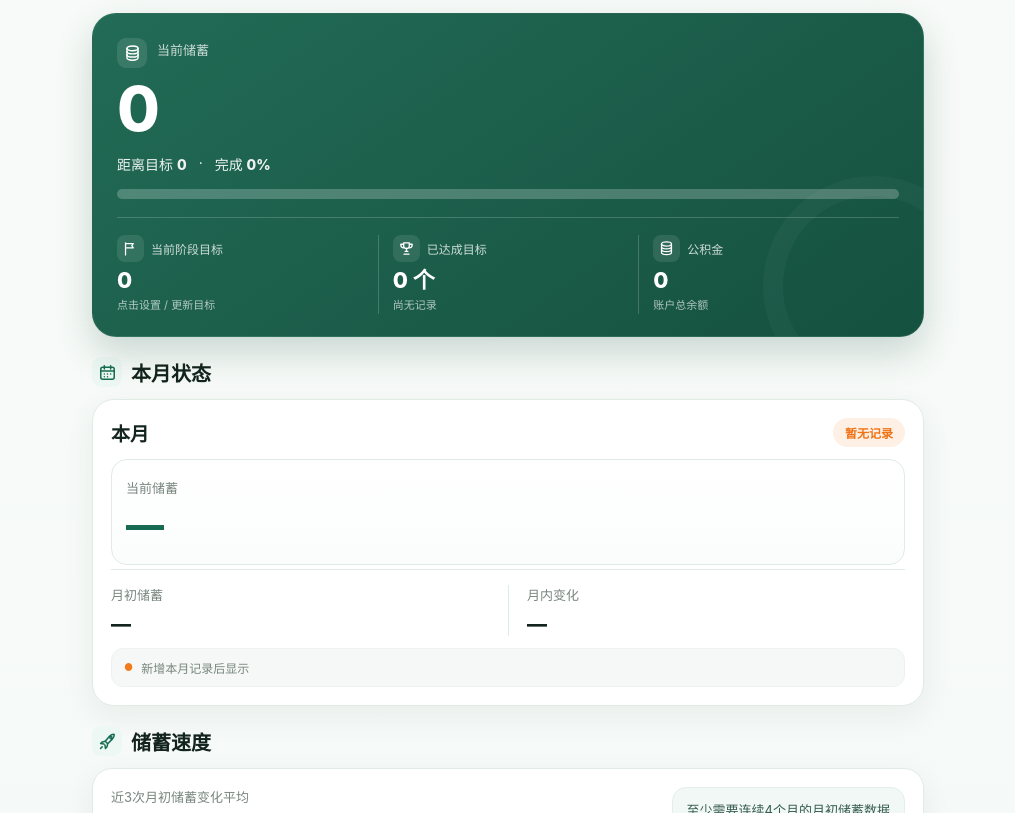
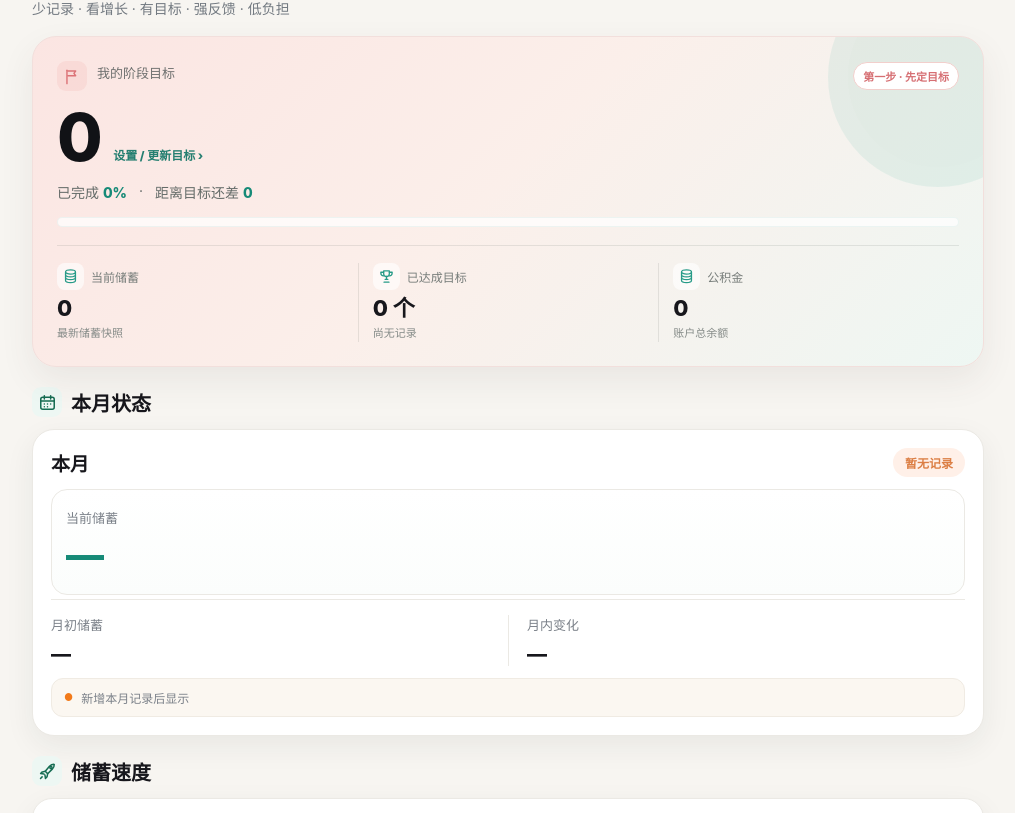
Before and after one commit to 5yy5y4jvrj-tech/savings-dashboard, a plain HTML site: page index.html in a window 1280 px wide. Shown: the part 98-911 px from the top of the page, without its empty margins (132-1147 px from the left). Drawn offline with Linux system fonts and the light colour scheme.

Commit message:
Add files via upload

```diff
--- a/index.html
+++ b/index.html
@@ -6,7 +6,7 @@
 <meta name="theme-color" content="#f6f9f7">
 <meta name="apple-mobile-web-app-capable" content="yes">
 <meta name="apple-mobile-web-app-title" content="财富仪表盘">
-<title>储蓄成长仪表盘 · Product V1.0</title>
+<title>正在暴富中 · Building My Wealth</title>
 <link rel="manifest" href="manifest.webmanifest">
 <link rel="apple-touch-icon" href="apple-touch-icon.png">
 <link rel="icon" href="favicon-32.png">
@@ -446,20 +446,131 @@ input,textarea,.yearSelect{background:#fbfdfc}
 @media(min-width:650px){.onboardingWrap{align-items:center}}
 
 </style>
+
+<style id="product-v11-theme">
+:root{
+  --bg:#f7f5f1;
+  --card:#ffffff;
+  --text:#17171c;
+  --muted:#7b8189;
+  --line:#ebe9e4;
+  --blue:#279b88;
+  --green:#279b88;
+  --red:#e66f7a;
+  --orange:#e79a62;
+  --pink:#efa9a6;
+  --pink-soft:#fbe9e6;
+  --green-soft:#e8f4f0;
+  --cream:#fbf6ee;
+  --shadow:0 10px 30px rgba(35,42,40,.065);
+}
+body{background:var(--bg);color:var(--text)}
+.wrap{max-width:980px}
+header{align-items:center}
+h1{font-size:30px;letter-spacing:.02em;color:#111216}
+.brandEn{font-size:12px;letter-spacing:.13em;text-transform:uppercase;color:#8a8f95;margin-top:2px}
+header .sub{margin-top:9px;color:#727980}
+.productTag{color:#247e70;background:var(--green-soft);border-color:#d8ebe5}
+.card{border-color:var(--line);box-shadow:var(--shadow)}
+.btn{border-color:var(--line);background:#fff;color:var(--text)}
+.btn.primary{background:#279b88;border-color:#279b88;color:#fff}
+input,textarea,.yearSelect{border-color:var(--line);background:#fdfcf9}
+input:focus,textarea:focus{border-color:#70b9ac;box-shadow:0 0 0 3px rgba(39,155,136,.10)}
+.small{background:var(--green-soft);color:#247e70}
+
+/* Goal is the first and strongest action, but avoids flooding the screen with green. */
+.hero{
+  position:relative;
+  overflow:hidden;
+  padding:24px;
+  background:linear-gradient(135deg,#fbe5e2 0%,#fbefea 48%,#eef7f3 100%);
+  color:var(--text);
+  border:1px solid #f2dfdc;
+  box-shadow:0 14px 34px rgba(74,62,58,.08);
+}
+.hero:after{
+  content:"";
+  position:absolute;
+  width:180px;height:180px;border-radius:50%;
+  right:-65px;top:-70px;
+  background:rgba(39,155,136,.09);
+  pointer-events:none;
+}
+.hero .label,.hero .hint{color:#6e706f}
+.heroTopLine{position:relative;z-index:1}
+.heroTopLine .iconBadge{background:rgba(239,169,166,.20);color:#dc7377}
+.heroTopLine .iconBadge .icon{color:#dc7377}
+.goalFirstTag{
+  margin-left:auto;
+  background:#fff;
+  color:#d66f73;
+  border:1px solid #f2cfcc;
+  padding:5px 9px;
+  border-radius:999px;
+  font-size:11px;
+  font-weight:800;
+}
+.heroGoalButton{
+  position:relative;z-index:1;
+  display:flex;align-items:flex-end;gap:12px;
+  border:0;background:transparent;padding:0;margin:7px 0 12px;
+  text-align:left;color:inherit;
+}
+.heroValue{color:#111216;font-size:clamp(48px,13vw,66px);margin:6px 0 0}
+.heroEditHint{font-size:12px;color:#247e70;font-weight:800;padding-bottom:7px}
+.heroMeta{position:relative;z-index:1;color:#656c69}
+.heroMeta strong{color:#168a77}
+.hero .bar{position:relative;z-index:1;background:rgba(255,255,255,.72);border:1px solid rgba(39,155,136,.08)}
+.hero .bar span{background:linear-gradient(90deg,#279b88,#65b7a7)}
+.heroInfoGrid{position:relative;z-index:1;border-top-color:rgba(70,84,78,.12)}
+.heroInfoItem+.heroInfoItem{border-left-color:rgba(70,84,78,.12)}
+.heroInfoHead{color:#777d7a}
+.heroInfoHead .iconBadge{background:rgba(255,255,255,.62);color:#279b88}
+.heroInfoValue{color:#17171c}
+.heroInfoSub{color:#858b88}
+.heroInfoLink{color:#17171c}
+
+/* Supporting colors: green for growth/action, blush for consumption/status, cream for neutral areas. */
+.monthCurrent,.pos,.chartSummary strong{color:#168a77}
+.badge.running{background:#fff0e8;color:#dc7f45}
+.badge.done{background:#e8f5f0;color:#168a77}
+.monthNote{background:#fbf7f1;border-color:#f0ebe3}
+.speedEta{background:#eef7f3}
+.yearHighlightItem:nth-child(1) .iconBadge{background:#fff2e8;color:#d88b52}
+.yearHighlightItem:nth-child(2) .iconBadge{background:#e8f5f0;color:#279b88}
+.yearHighlightItem:nth-child(3) .iconBadge{background:#fbe9e6;color:#df7c7e}
+.legendDot.start{background:#279b88}
+.legendDot.end{background:#efa9a6}
+.recordTable td.consume{color:#dc7f45}
+.neg{color:#df7078}
+.onboardingWrap{background:rgba(31,35,34,.42)}
+.onboarding{box-shadow:0 24px 70px rgba(39,50,46,.18)}
+.onboardingStep{background:#fbfaf7;border-color:#ece9e2}
+.onboardingNum{background:#279b88}
+.demoBanner button{background:#279b88}
+.emptyGuide{border-color:#b9dcd4;background:#f3faf7}
+.emptyGuide strong{color:#247e70}
+@media(max-width:560px){
+  .goalFirstTag{font-size:10px;padding:4px 7px}
+  .heroGoalButton{display:block}
+  .heroEditHint{padding:0 0 3px}
+}
+</style>
+
 </head>
 <body>
 <div class="wrap">
-<header><div><h1>财富仪表盘</h1><div class="sub">所有原始金额均由你手动填写，月末金额可后补</div></div><div class="updated" id="updated">尚未更新</div></header>
+<header><div><div class="brandLine"><div><h1>正在暴富中</h1><div class="brandEn">Building My Wealth</div></div></div><div class="sub">少记录 · 看增长 · 有目标 · 强反馈 · 低负担</div></div><div class="updated" id="updated">尚未更新</div></header>
 <div class="hero">
-<div class="heroTopLine"><span id="heroCoinsIcon"></span><div class="label">当前储蓄</div></div>
-<div class="heroValue" id="currentValue">0</div>
-<div class="heroMeta"><span>距离目标 <strong id="remainingValue">0</strong></span><span>·</span><span>完成 <strong id="rate">0%</strong></span></div>
+<div class="heroTopLine"><span id="heroFlagIcon"></span><div class="label">我的阶段目标</div><span class="goalFirstTag">第一步 · 先定目标</span></div>
+<button class="heroGoalButton" id="openTarget"><div class="heroValue" id="targetValue">0</div><div class="heroEditHint">设置 / 更新目标 ›</div></button>
+<div class="heroMeta"><span>已完成 <strong id="rate">0%</strong></span><span>·</span><span>距离目标还差 <strong id="remainingValue">0</strong></span></div>
 <div class="bar"><span id="bar"></span></div>
 <div class="heroInfoGrid">
   <div class="heroInfoItem">
-    <div class="heroInfoHead"><span id="heroFlagIcon"></span><span>当前阶段目标</span></div>
-    <button class="heroInfoLink" id="openTarget"><div class="heroInfoValue" id="targetValue">0</div></button>
-    <div class="heroInfoSub">点击设置 / 更新目标</div>
+    <div class="heroInfoHead"><span id="heroCoinsIcon"></span><span>当前储蓄</span></div>
+    <div class="heroInfoValue" id="currentValue">0</div>
+    <div class="heroInfoSub">最新储蓄快照</div>
   </div>
   <div class="heroInfoItem">
     <div class="heroInfoHead"><span id="heroTrophyIcon"></span><span>已达成目标</span></div>
@@ -536,10 +647,10 @@ input,textarea,.yearSelect{background:#fbfdfc}
 <div class="modalWrap" id="modal"><div class="modal"><h3>设置储蓄目标</h3><p>目标只影响进度计算，不会修改月度记录。</p><label for="targetInput">目标金额</label><input id="targetInput" type="number" min="0" step="0.01" inputmode="decimal" placeholder="请手动填写"><div class="formBtns"><button class="btn" id="closeModal">取消</button><button class="btn primary" id="saveTarget">保存目标</button></div></div></div>
 <div class="modalWrap" id="goalHistoryModal"><div class="modal"><h3>我的储蓄里程碑</h3><p>阶段目标达成后保留记录，再设置下一个目标。</p><div class="goalModalList" id="goalHistoryList"></div><div class="formBtns"><button class="btn" id="closeGoalHistory">关闭</button></div></div></div>
 <div class="onboardingWrap" id="productOnboarding"><div class="onboarding">
-<h2>开始记录你的储蓄成长</h2>
-<p>不用记录每一笔消费。每月只记录储蓄快照，就能看见财富是否真正增长。</p>
+<h2>欢迎来到「正在暴富中」</h2>
+<p>不记每一笔花销，只看自己的钱有没有越来越多。第一步，从一个阶段目标开始。</p>
 <div class="onboardingSteps">
-<div class="onboardingStep"><span class="onboardingNum">1</span><span>设置你的第一个阶段储蓄目标</span></div>
+<div class="onboardingStep"><span class="onboardingNum">1</span><span>先定下你的第一个阶段存钱目标</span></div>
 <div class="onboardingStep"><span class="onboardingNum">2</span><span>工资到账后，填写本月「月初储蓄」</span></div>
 <div class="onboardingStep"><span class="onboardingNum">3</span><span>月底补充「月末储蓄」，观察当月资金消耗</span></div>
 <div class="onboardingStep"><span class="onboardingNum">4</span><span>下个月继续记录，自动形成年度储蓄趋势</span></div>
@@ -569,7 +680,7 @@ const KEY="savings_growth_dashboard_product_v1",state={target:0,records:[],updat
 const money=n=>new Intl.NumberFormat("zh-CN",{maximumFractionDigits:2}).format(Number(n)||0),optionalNum=v=>{if(v===""||v===null||v===undefined)return null;const n=Number(v);return Number.isFinite(n)&&n>=0?n:null},monthText=m=>{const[y,mm]=m.split("-");return`${y}年${Number(mm)}月`},num=v=>{const n=Number(v);return Number.isFinite(n)&&n>=0?n:null},esc=s=>s.replace(/[&<>"']/g,c=>({"&":"&amp;","<":"&lt;",">":"&gt;",'"':"&quot;","'":"&#039;"}[c]));
 function toast(t){$("toast").textContent=t;$("toast").classList.add("show");clearTimeout(window.tt);window.tt=setTimeout(()=>$("toast").classList.remove("show"),1800)}
 function load(){try{const d=JSON.parse(localStorage.getItem(KEY)||"null");if(!d)return;state.target=num(d.target)??0;state.records=Array.isArray(d.records)?d.records:[];state.updatedAt=d.updatedAt||null;state.goalHistory=Array.isArray(d.goalHistory)?d.goalHistory:[]}catch(e){toast("本地数据读取失败")}}
-function save(){if(productDemoMode)return;state.updatedAt=new Date().toISOString();localStorage.setItem(KEY,JSON.stringify({version:"Product 1.0",target:state.target,records:state.records,updatedAt:state.updatedAt,goalHistory:state.goalHistory}))}
+function save(){if(productDemoMode)return;state.updatedAt=new Date().toISOString();localStorage.setItem(KEY,JSON.stringify({version:"Product 1.1",target:state.target,records:state.records,updatedAt:state.updatedAt,goalHistory:state.goalHistory}))}
 function latest(){return[...state.records].sort((a,b)=>b.month.localeCompare(a.month))[0]||null}
 
 const ICONS={
@@ -729,7 +840,7 @@ function edit(m){const r=state.records.find(x=>x.month===m);if(!r)return;state.e
 function remove(m){if(!confirm(`确认删除 ${monthText(m)} 的记录吗？`))return;state.records=state.records.filter(r=>r.month!==m);if(state.editing===m)reset();save();render();toast("记录已删除")}
 $("form").onsubmit=e=>{e.preventDefault();const month=$("month").value,start=num($("start").value),end=optionalNum($("end").value),fund=num($("fund").value),note=$("note").value.trim();if(!month||start===null||fund===null)return toast("请填写月份、月初储蓄和公积金");if(state.records.some(r=>r.month===month&&r.month!==state.editing))return toast("该月份已存在，请编辑已有记录");const wasEditing=!!state.editing,r={month,start,end,fund,note};state.records=wasEditing?state.records.map(x=>x.month===state.editing?r:x):[...state.records,r];save();reset();render();toast(wasEditing?"记录已更新":"记录已保存")};
 $("cancelBtn").onclick=reset;$("openTarget").onclick=()=>{$("targetInput").value=state.target||"";$("modal").classList.add("open")};$("closeModal").onclick=()=>$("modal").classList.remove("open");$("saveTarget").onclick=()=>{const v=num($("targetInput").value);if(v===null)return toast("请输入有效目标金额");state.target=v;save();render();$("modal").classList.remove("open");toast("目标已保存")};$("modal").onclick=e=>{if(e.target===$("modal"))$("modal").classList.remove("open")};
-$("exportBtn").onclick=()=>{const blob=new Blob([JSON.stringify({app:"储蓄成长仪表盘",version:"Product 1.0",target:state.target,records:state.records,goalHistory:state.goalHistory,updatedAt:state.updatedAt},null,2)],{type:"application/json"}),u=URL.createObjectURL(blob),a=document.createElement("a");a.href=u;a.download=`财富仪表盘备份-${new Date().toISOString().slice(0,10)}.json`;a.click();URL.revokeObjectURL(u);toast("数据已导出")};
+$("exportBtn").onclick=()=>{const blob=new Blob([JSON.stringify({app:"正在暴富中",version:"Product 1.1",target:state.target,records:state.records,goalHistory:state.goalHistory,updatedAt:state.updatedAt},null,2)],{type:"application/json"}),u=URL.createObjectURL(blob),a=document.createElement("a");a.href=u;a.download=`正在暴富中-数据备份-${new Date().toISOString().slice(0,10)}.json`;a.click();URL.revokeObjectURL(u);toast("数据已导出")};
 $("importBtn").onclick=()=>$("fileInput").click();$("fileInput").onchange=async e=>{const f=e.target.files[0];e.target.value="";if(!f)return;try{const d=JSON.parse(await f.text());if(!Array.isArray(d.records))throw 0;const rec=d.records.map(r=>({month:String(r.month||""),start:num(r.start),end:optionalNum(r.end),fund:num(r.fund),note:typeof r.note==="string"?r.note:""}));if(rec.some(r=>!/^\d{4}-\d{2}$/.test(r.month)||r.start===null||r.fund===null)||new Set(rec.map(r=>r.month)).size!==rec.length)throw 0;if(!confirm("导入会覆盖当前浏览器中的全部数据，是否继续？"))return;state.target=num(d.target)??0;state.records=rec;state.goalHistory=Array.isArray(d.goalHistory)?d.goalHistory:[];save();reset();render();toast("数据导入成功")}catch{toast("导入失败：文件格式不正确")}};
 $("clearBtn").onclick=()=>{if(!confirm("确认清空全部月度记录吗？储蓄目标会保留。"))return;state.records=[];save();reset();render();toast("月度记录已清空")};window.addEventListener("resize",()=>{clearTimeout(window.chartResizeTimer);window.chartResizeTimer=setTimeout(drawTrendChart,120)});$("yearSelect").addEventListener("change",renderYearSummary);
 
```
